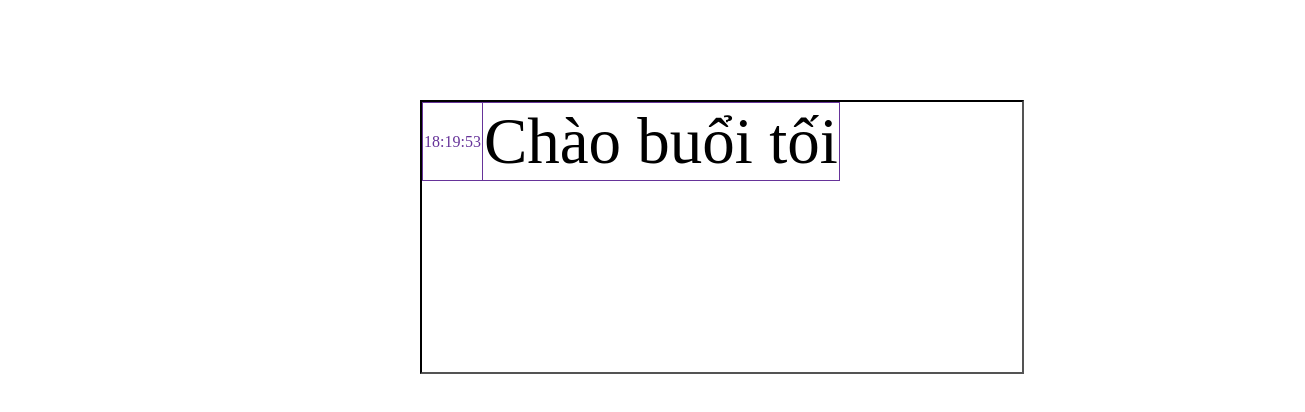
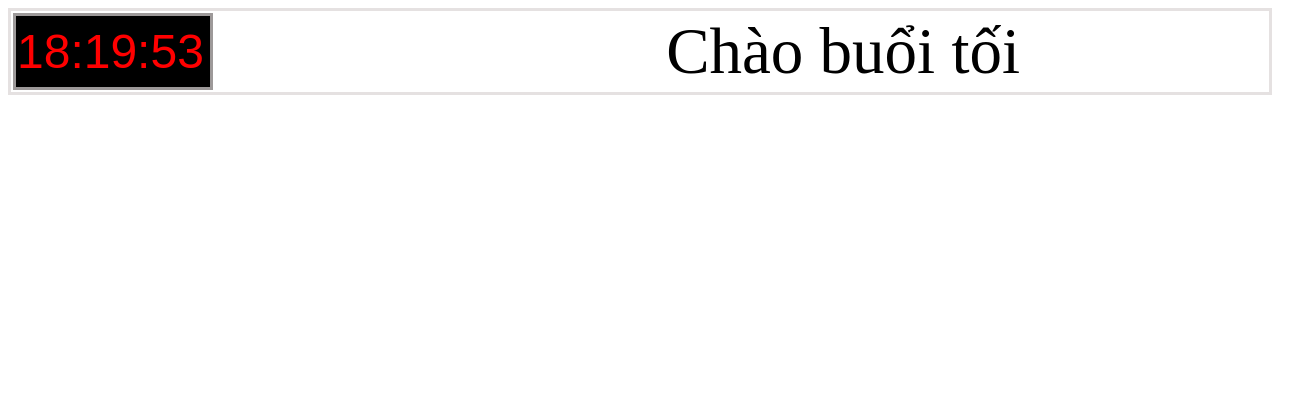
Before and after one commit to GLNihilis/BTTH06, a plain HTML site: page Yêu cầu 3/chrome.html in a window 1280 px wide. Shown: the whole page, 1305 px wide, since content can reach past the window. Drawn offline with Linux system fonts and the light colour scheme; a web font is replaced by a local one.

Commit message:
Final Commit

```diff
--- a/Yêu cầu 3/css/style.css
+++ b/Yêu cầu 3/css/style.css
@@ -1,68 +1,19 @@
 body
 {
-    border: inset 2.5px black;
-    height: 270px;
-    width: 600px;
-    margin: 100px 420px 100px 420px;
-    overflow: auto;
+  display: flex;
+  font-size: 3rem;
+  border: solid 3px rgba(219, 213, 213, 0.719);
 }
-.header-title
+#time-banner
 {
-    color: navy;
-    text-align: center;
+  border: solid 3px rgba(219, 213, 213, 0.719);
+  font-family: "LED Digital 7", sans-serif;
+  color: red;
+  background-color: black;
+  width: 20%;
 }
-.table
+#banner
 {
-    height: 150px;
-    width: 500px;
-    margin: 10px 50px 10px 50px;
+  width: 80%;
+  margin-left: 450px;
 }
-table, tr, td
-{
-    border: solid 1.888px;
-    border-collapse: collapse;
-    color: rebeccapurple;
-}
-.btn-create
-{
-    text-align: center;
-    width: 18%;
-    height: 38px;
-}
-.btn-btn-create
-{
-    background-color: rgb(187, 182, 182);
-    border: block;
-    color: black;
-    text-align: center;
-    text-decoration: none;
-    padding: 3px 7px;
-    display: inline-block;
-    font-size: 12px;
-}
-#Array-Numbers
-{
-    width: 82%;
-}
-#Array-Numbers-Changed
-{
-    color: chocolate;
-}
-.row-3
-{
-    text-align: center;
-    height: 38px;
-}
-.row-4
-{
-    text-align: center;
-    height: 38px;
-}
-#numbers-1
-{
-    width: 38px;
-}
-#numbers-2
-{
-    width: 70px;
-}
```
